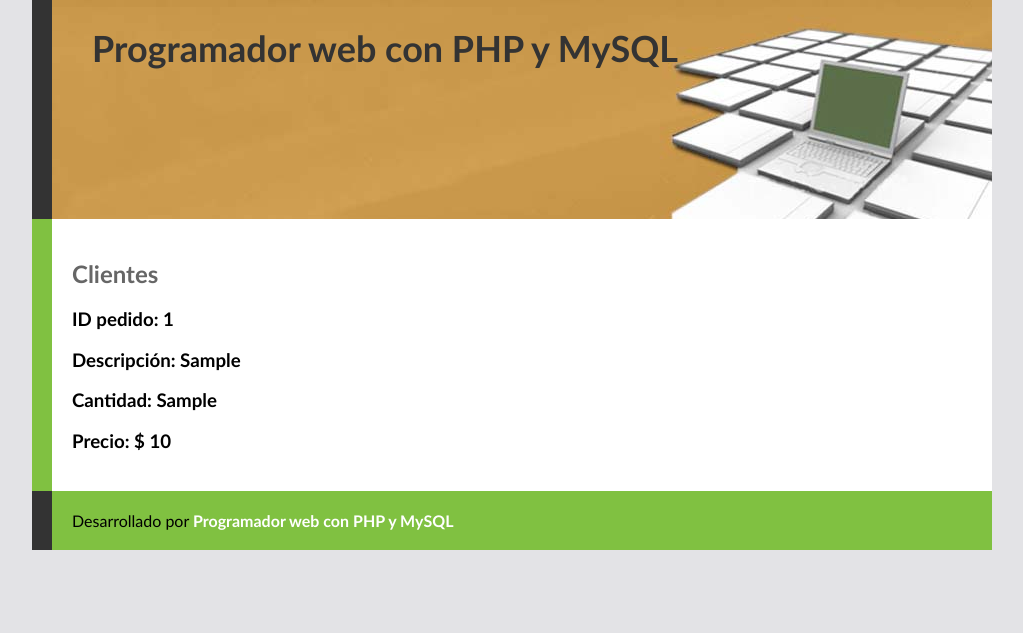
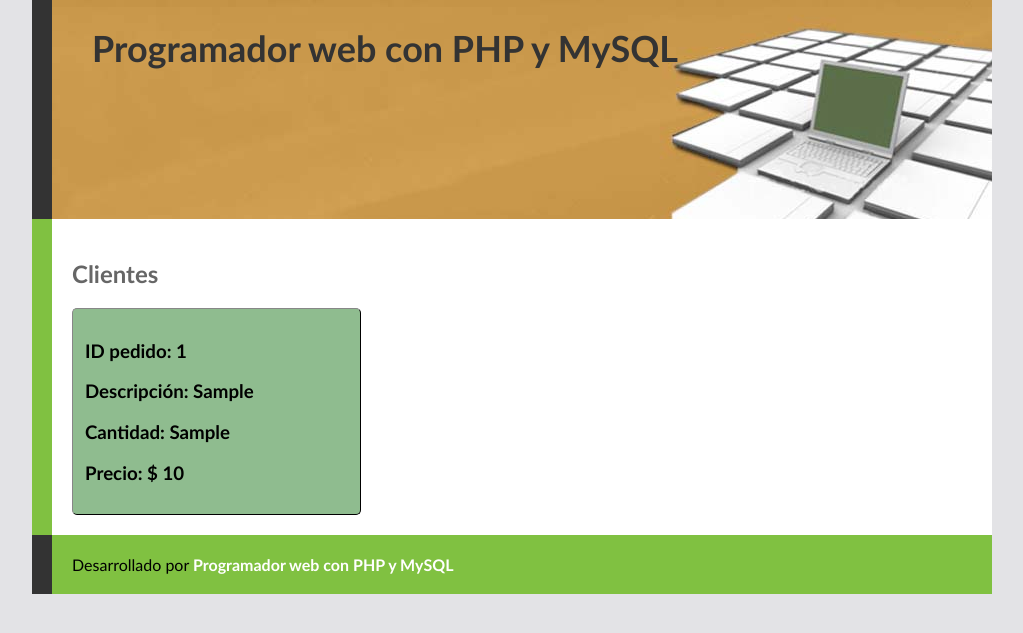
Before and after one commit to CrisDesco88/Unidad_8_php, a PHP site: page /clientes.php in a window 1280 px wide. Shown: the part 71-704 px from the top of the page, without its empty margins (128-1151 px from the left). Run offline with PHP 8.4, Linux system fonts and the light colour scheme; tables that the repository leaves empty or names only in its code hold one stand-in row (values such as "Sample post").

Commit message:
Agregado estilos a seccion clientes

```diff
--- a/estilos.css
+++ b/estilos.css
@@ -269,6 +269,25 @@ footer a {
 
 /* //////////////////// FIN ESTILOS SECCION CONTACTO\\\\\\\\\\\\\\\\\\\\\ */
 
+/* //////////////////// ESTILOS SECCION CLIENTES\\\\\\\\\\\\\\\\\\\\\ */
+.contenedor-pedidos {
+	display: grid;
+	grid-template-columns: 1fr 1fr 1fr;
+	column-gap: 1em;
+	row-gap: 1em;
+}
+
+.datos_pedidos {
+	background-color: darkseagreen;
+	padding: 0.75em;
+	border: 1px solid #333;
+	border-radius: 5px;
+	border-style: outset;
+}
+
+
+/* //////////////////// FIN ESTILOS SECCION CLIENTES\\\\\\\\\\\\\\\\\\\\\ */
+
 @media all and (min-width: 600px) and (max-width: 1023px) {
 #contenedor {
 	width:580px;
```
